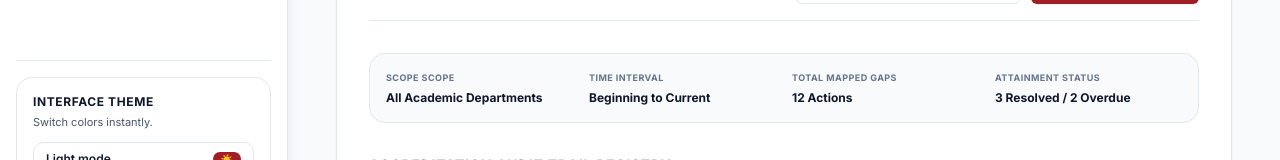
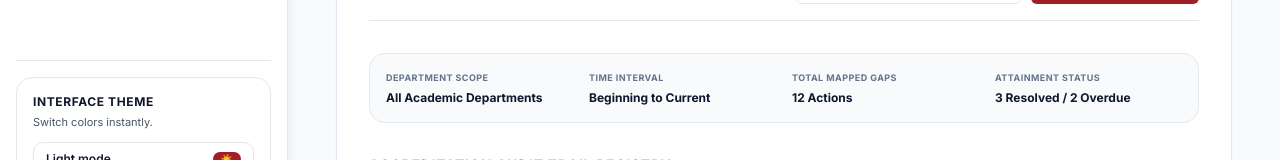
Before and after one commit to yojit2016/cqi-tracker, a React (Vite) app: page /reports in a window 1280 px wide. Shown: the part 583-743 px from the top of the page. Built offline with nearby package versions, Linux system fonts and the light colour scheme.

Commit message:
fix(reports): correct redundant header text in report metadata scope card

```diff
--- a/src/pages/Reports/index.jsx
+++ b/src/pages/Reports/index.jsx
@@ -182,7 +182,7 @@ const ReportsPage = () => {
         {/* Report Metadata */}
         <div className="grid gap-4 sm:grid-cols-2 lg:grid-cols-4 bg-slate-50 dark:bg-slate-900/30 rounded-lg p-4 border border-border">
           <div className="text-xs">
-            <span className="text-[9px] uppercase font-bold text-text-tertiary tracking-wider block">Scope Scope</span>
+            <span className="text-[9px] uppercase font-bold text-text-tertiary tracking-wider block">Department Scope</span>
             <p className="font-bold text-text-primary mt-1">{getDeptLabel()}</p>
           </div>
           <div className="text-xs">
```
